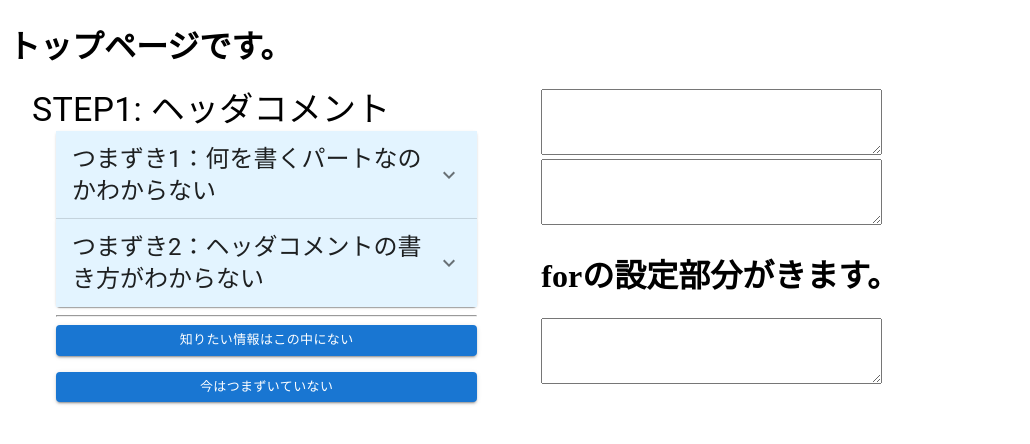
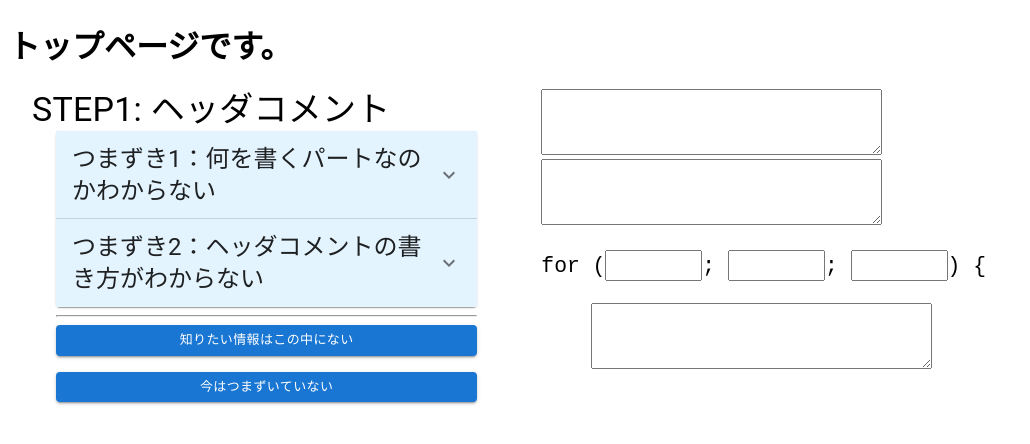
Before and after one commit to KHashimoto3/FormCoder_FRONT, a React (Vite) app: page /form in a window 1280 px wide. Shown: the top 444 px of the page, without its empty margins (0-1030 px from the left). Built offline with nearby package versions, Linux system fonts and the light colour scheme.

Commit message:
Forフォームのデザインを整えた。

```diff
--- a/src/components/features/form/formComponents/For.tsx
+++ b/src/components/features/form/formComponents/For.tsx
@@ -8,6 +8,14 @@ type Props = {
 };
 
 export const For = (props: Props) => {
+  const inputStyle = {
+    fontSize: "16pt",
+  };
+
+  const preStyle = {
+    fontSize: "16pt",
+  };
+
   if (typeof props.childrenPart == "string") {
     alert(
       "データ不正エラー：Forフォームの中には、少なくとも１つの子要素が必要です。"
@@ -18,12 +26,22 @@ export const For = (props: Props) => {
     console.log("forの設定部分がきます。");
     return (
       <>
-        <h1>forの設定部分がきます。</h1>
-        <FormProvider
-          partType={childrenPart.partType}
-          childrenPart={childrenPart.childrenPart}
-          inputData={childrenPart.inputData}
-        />
+        <pre style={preStyle}>
+          for {"("}
+          <input style={inputStyle} type="text" size={5} />
+          {"; "}
+          <input style={inputStyle} type="text" size={5} />
+          {"; "}
+          <input style={inputStyle} type="text" size={5} />
+          {") {\n"}
+        </pre>
+        <div style={{ marginLeft: "50px" }}>
+          <FormProvider
+            partType={childrenPart.partType}
+            childrenPart={childrenPart.childrenPart}
+            inputData={childrenPart.inputData}
+          />
+        </div>
       </>
     );
   }
```
